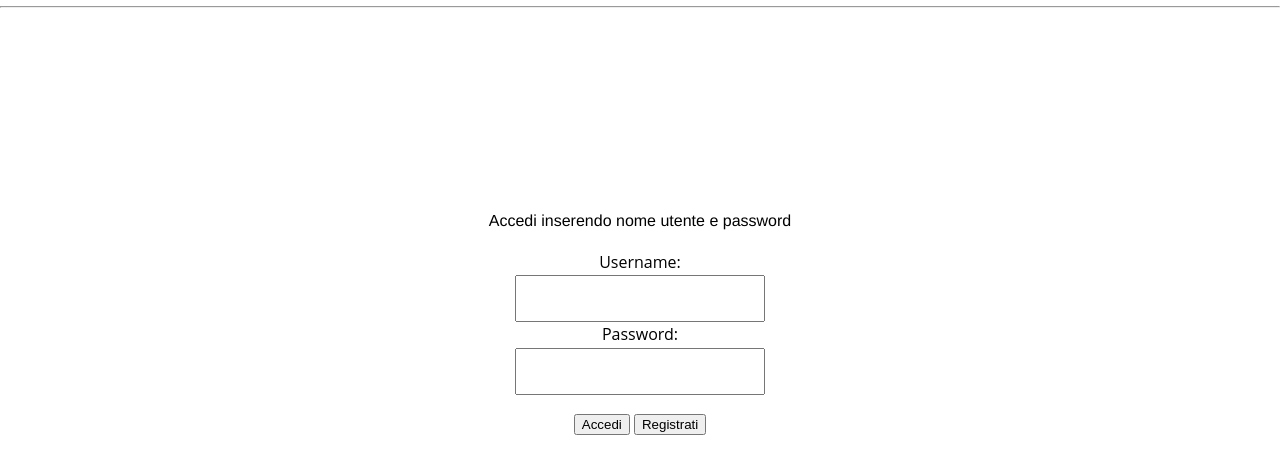
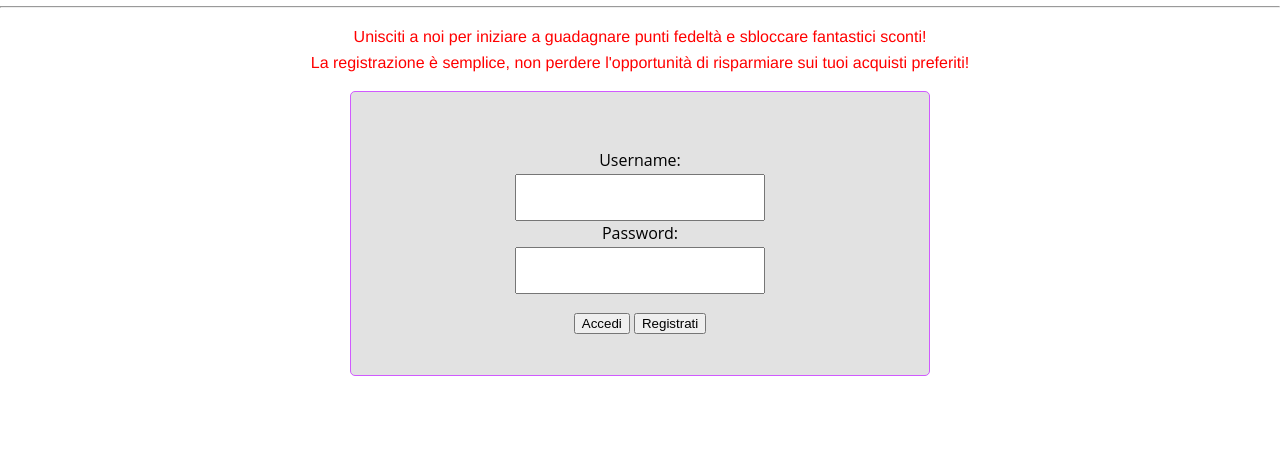
Before and after one commit to spar-git/stefano.parente.PHP-MySQL, a PHP site: page /login.php in a window 1280 px wide. Shown: the part 152-626 px from the top of the page. Run offline with PHP 8.4, Linux system fonts and the light colour scheme.

Commit message:
Update login.php

```diff
--- a/login.php
+++ b/login.php
@@ -1,17 +1,22 @@
 <?php
 require_once("./connessione.php");
 
-if (isset($_POST['invio']))                                         //è stato dato l'invio?...
-  if (empty($_POST['userName']) || empty($_POST['password']))       //...sono stati inseriti username e password?
-    echo "<p>dati mancanti!</p>";
+$mysqliConnection = new mysqli("localhost", "archer", "archer", $db_name);
+
+$messaggio="";
+
+if (isset($_POST['invio']))                                        //è stato dato l'invio?
+  if (empty($_POST['userName']) || empty($_POST['password'])){      //...sono stati inseriti username e password?
+    $messaggio = "Devi inserire entrambi i campi per poter accedere.";     //se no, manda messaggio errore
+  }
   else {                                                            //se si, allora cerchiamo l'utente nel DB
     $sql = "SELECT *
             FROM $STuser_table_name
             WHERE userName = \"{$_POST['userName']}\" AND password =\"{$_POST['password']}\"
 		    ";
+
     if (!$resultQ = mysqli_query($mysqliConnection, $sql)) {
-        printf("La query non ha risultato!\n");
-    exit();
+      printf("La query non ha risultato!\n");
     }
 
     $row = mysqli_fetch_array($resultQ);        //salviamo la riga della tabella in questa variabile
@@ -19,23 +24,24 @@ if (isset($_POST['invio']))                                         //è stato d
     if ($row) {                                 //se la riga selezionata esiste attiviamo la sessione per ricordare i dati dell'utente (lato server + il cookie di sessione lato client)
       session_start();
       $_SESSION['userName']=$_POST['userName'];
-      $_SESSION['dataLogin']=time();
       $_SESSION['userId']=$row['userId'];
       $_SESSION['tipologia']=$row['tipologia'];     //ce la portiamo nella pagina iniziale per capire i privilegi dell'utente (se 1 utente, se 2 gestore, se 3 admin)
       $_SESSION['sommeSpese']=$row['sommeSpese'];
       $_SESSION['puntiFedeltà']=$row['puntiFedeltà'];
+      // $_SESSION['stato']=$row['stato'];          //non ci serve dopo, ma solo qui nel login per controllare l'utente
+      $_SESSION['dataLogin']=time();
       $_SESSION['accessoPermesso']=1000;
 
-      if ($row['stato']==1) {                 //se TRUE l'utente è attivo e può accedere al sito
+      if ($row['stato']==1) {                 //se TRUE l'utente è attivo e può accedere al sito...
         header('Location: homePage.php');
         exit();
       }
-      else {                 //altrimenti l'utente è bannato e non può accedere al sito
-        echo "<h1 style=\"color:red; background-color: black; padding: 4ex;\"> !!! Sei stato bannato dal sito dall&lsquoadmin. Pertanto non potrai pi&uacute accederne al contenuto !!!</h1>";
+      else {                                //...altrimenti l'utente è bannato e non può accedere al sito
+        $messaggio ="!!! Sei stato bannato dal sito dall'admin. Pertanto non potrai pi&uacute accedere ai vantaggi!!!";
       }
     }
     else
-    echo "<p>I dati inseriti non sono corretti, ritenta.</p>";           //caso in cui i dati inseriti non sono corretti
+      $messaggio = "I dati inseriti non sono corretti, ritenta o registrati.";           //caso in cui i dati inseriti non sono corretti
   }
 ?>
 
@@ -52,9 +58,12 @@ PUBLIC "-//W3C//DTD XHTML 1.0 Strict//EN"
 <body>
 <?php require_once("./menù.html"); ?>
 <hr />
-<p style="text-align:center; margin-top: 200px; font-family: Helvetica, sans-serif;">Accedi inserendo nome utente e password<p>
+<p style="text-align:center;color: red; font-family: Helvetica, sans-serif;">Unisciti a noi per iniziare a guadagnare punti fedeltà e sbloccare
+fantastici sconti!<br>La registrazione è semplice, non perdere l'opportunità di
+risparmiare sui tuoi acquisti preferiti!</p>
 
-<div style="text-align: center;">
+<div style="text-align: center;background-color: #e2e2e2;padding: 40px; border: 1px solid #d05aff;
+            border-radius: 5px;  margin-right: 350px;  margin-left: 350px;">
   <form action="<?php $_SERVER['PHP_SELF']?>" method="post">
   <p>
     Username: <br>
@@ -65,8 +74,11 @@ PUBLIC "-//W3C//DTD XHTML 1.0 Strict//EN"
   <input class="button" type="submit" name="invio" value="Accedi">
   <input class="button" type="submit" name="registrati" value="Registrati">
 </div>
+</form>
 
-</form>
+<p style="text-align: center; margin-top: 20px; color:red; text-decoration: underline;font-style: italic;">
+<strong> <?php echo $messaggio; ?> </strong>
+</p>
 
 </body>
 </html>
```
